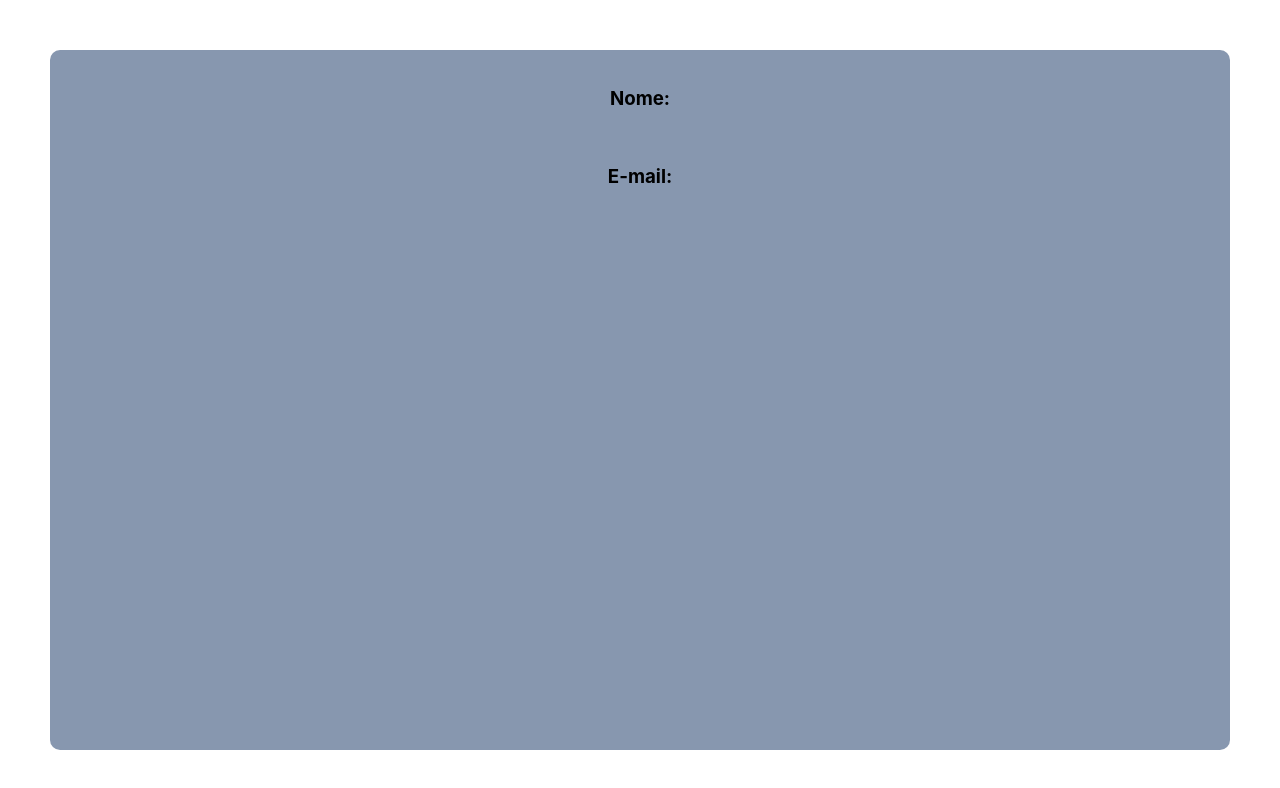
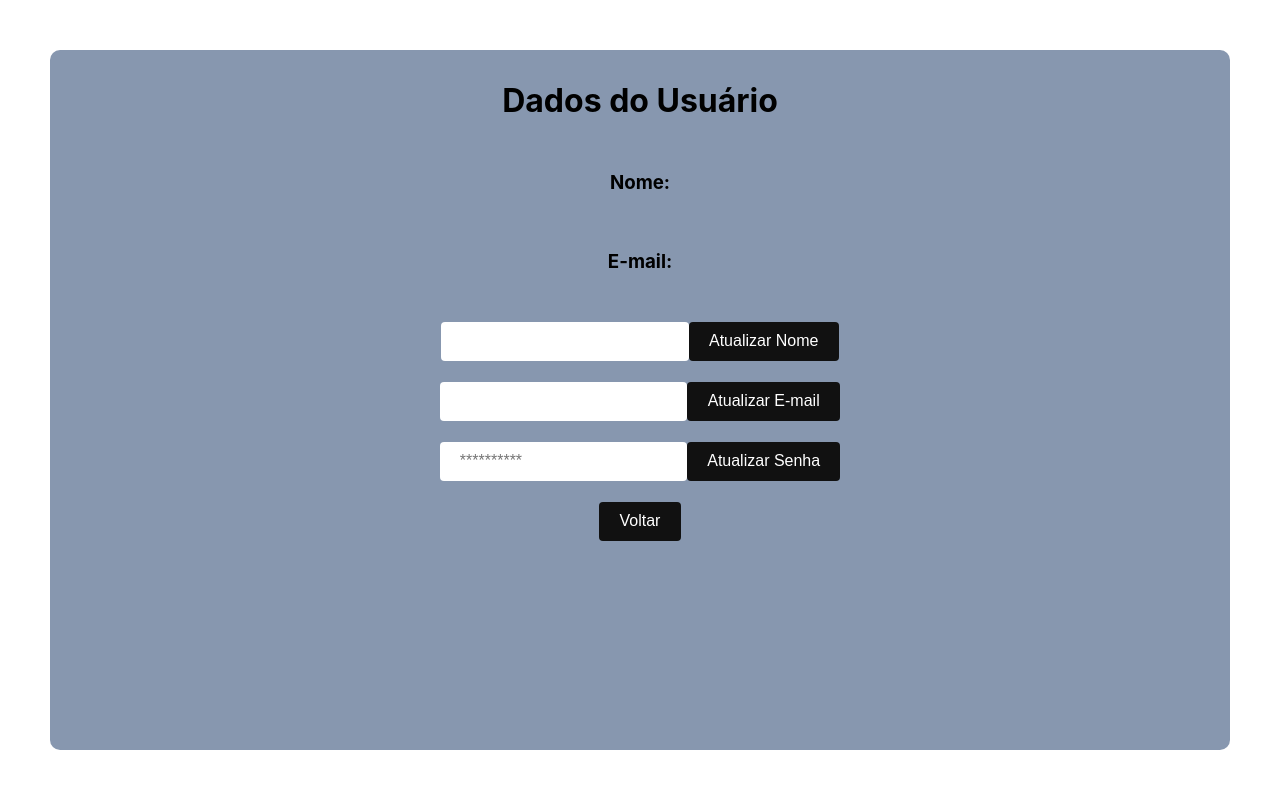
Before and after one commit to HadsonRamalho/Integrador, a React (Vite) app in the folder Gerenciador de Contratos/: page /dados_usuario in a window 1280 px wide. Shown: the top 788 px of the page. Built offline with nearby package versions, Linux system fonts and the light colour scheme.

Commit message:
Interface e controller para atualizar email do usuário

```diff
--- a/Gerenciador de Contratos/src/dados_usuario.jsx
+++ b/Gerenciador de Contratos/src/dados_usuario.jsx
@@ -1,37 +1,82 @@
 import { useState, useEffect } from "react";
 import { invoke } from "@tauri-apps/api/tauri";
+import { useNavigate } from "react-router-dom";
 
 function DadosUsuario() {
-  const [email, setEmail] = useState("");
+  const [emailAtual, setEmailAtual] = useState("");
+  const [emailFixoInterface, setEmailFixoInterface] = useState("");
+  const [emailAntigo, setEmailAntigo] = useState("");
   const [nome, setNome] = useState("");
   const [loading, setLoading] = useState(true);
 
-  useEffect(() => {
-    async function fetchEmail() {
+  const navigate = useNavigate();
+
+  const home = () => {
+    navigate('/home');
+  };
+
+  const dados_usuario = async () => {
+    setLoading(true);
     try {
       const id = localStorage.getItem('token');
       const email = await invoke("busca_email_usuario", { id });
-        const nome = await invoke("busca_nome_usuario", {id});
-        setEmail(email);
+      const nome = await invoke("busca_nome_usuario", { id });
+      setEmailAntigo(email);
+      setEmailAtual(email);
+      setEmailFixoInterface(email);
       setNome(nome);
     } catch (error) {
       console.error("Erro ao buscar dados do usuário:", error);
     } finally {
       setLoading(false);
     }
-    }
+  };
 
-    fetchEmail();
+  useEffect(() => {
+    dados_usuario();
   }, []);
 
   if (loading) {
     return <div>Carregando...</div>;
   }
 
+  async function atualizaEmail() {
+    try {
+      const email = emailAtual;
+      await invoke("atualiza_email", { emailAntigo, email });
+      console.log("Email antigo:", emailAntigo, "Email novo:", emailAtual);
+      setEmailFixoInterface(email);
+    } catch (error) {
+      console.log(error);
+    }
+  }
+
   return (
     <div id="boxDadosUsuario">
+      <h1>Dados do Usuário</h1>
+      <div>
         <h3>Nome: {nome}</h3>
-        <h3>E-mail: {email}</h3>
+        <h3>E-mail: {emailFixoInterface}</h3>
+      </div>
+      <div>
+        <div>
+          <input placeholder={nome}></input>
+          <button>Atualizar Nome</button>
+        </div>
+        <div>
+          <input
+            placeholder={emailAtual}
+            onChange={(e) => setEmailAtual(e.currentTarget.value)}
+          />
+          <button onClick={async () => {
+            await atualizaEmail();
+            await dados_usuario();
+          }}>Atualizar E-mail</button>
+        </div>
+        <input placeholder="**********"></input>
+        <button>Atualizar Senha</button>
+      </div>
+      <button onClick={home}>Voltar</button>
     </div>
   );
 }
```
Also changed, not shown: 1 other file (tests, documents, lock files or other folders). Lines whose indentation alone changed are shown as unchanged.
